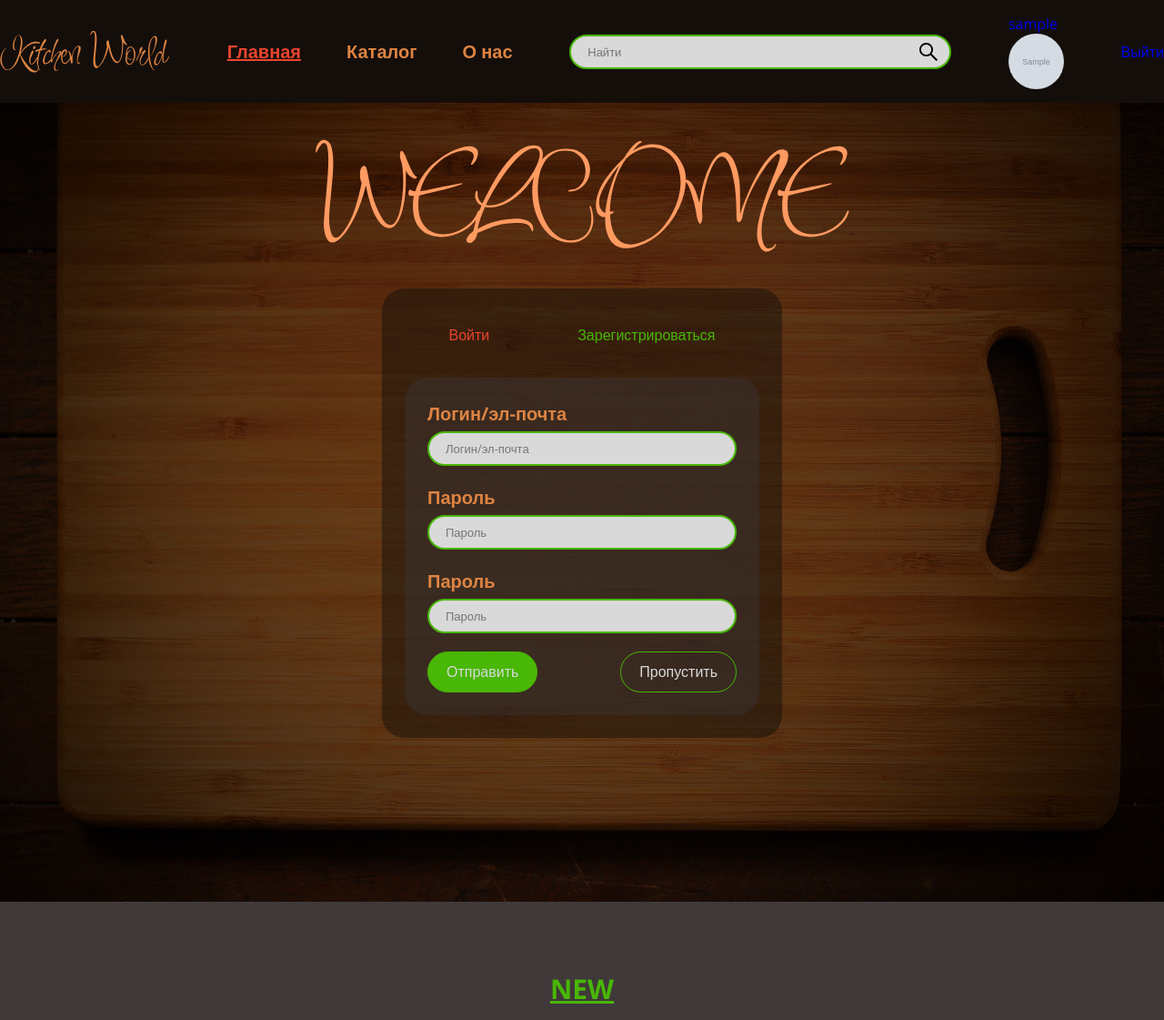
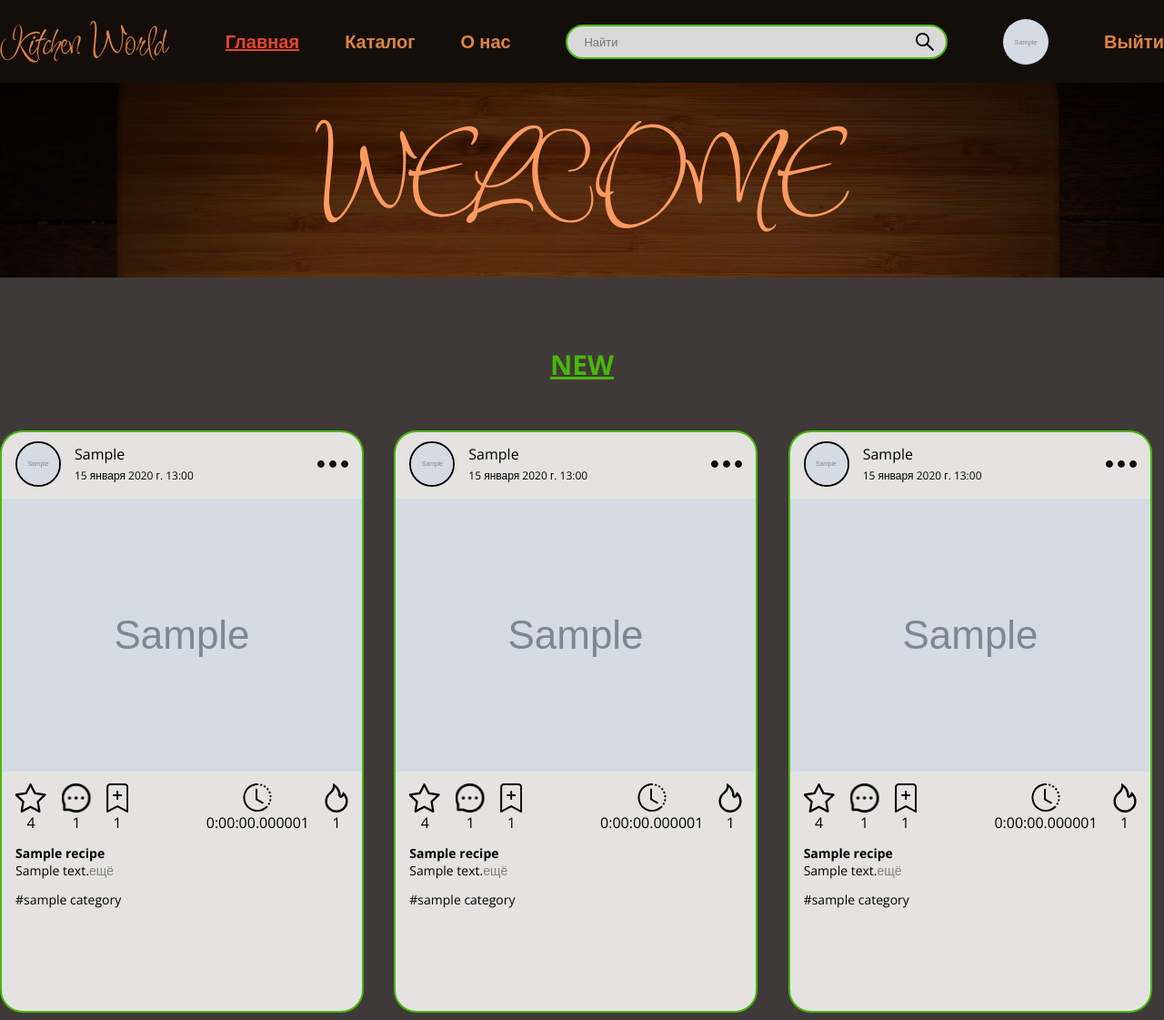
Before and after one commit to Svjatoslav-so/KitchenWorld, a Django app: page / in a window 1280 px wide. Shown: the top 1121 px of the page at 91% size. Run offline with Django 4.2, Linux system fonts and the light colour scheme; a user stored in the database is signed in; tables that the repository leaves empty hold one stand-in row (values such as "Sample post"); grey boxes marked "Sample" are stand-in pictures.

Commit message:
Добавлена автоматическая авторизация при регистрации
Удалена форма регистрации/авторизации с главной страницы, исправленны стили

```diff
--- a/kitchen_world/main/static/main/css/style.css
+++ b/kitchen_world/main/static/main/css/style.css
@@ -91,7 +91,7 @@ p, span {
 
 .header {
   background: linear-gradient(105.89deg, rgba(0, 0, 0, 0.6) 0%, rgba(0, 0, 0, 0.6) 100%), url("../images/headerbg.jpg") no-repeat center top/cover;
-  padding-bottom: 180px;
+  padding-bottom: 10px;
 }
 .header__img {
   display: block;
@@ -157,7 +157,7 @@ p, span {
   transform: translateY(-50%);
 }
 
-.login-btn {
+.login-btn, .login-btn:visited {
   color: #DE8443;
   font-weight: 700;
   font-size: 20px;
@@ -173,10 +173,11 @@ p, span {
 .profile {
   display: block;
   border-radius: 50px;
-  width: 61px;
-  height: 61px;
-  //background: url("../images/user.png") no-repeat center center/contain;
+  width: 50px;
+  height: 50px;
+  /* background: url("../images/user.png") no-repeat center center/contain; */
 }
+
 
 .login-form {
   display: block;
--- a/kitchen_world/main/static/main/js/main.js
+++ b/kitchen_world/main/static/main/js/main.js
@@ -7,6 +7,7 @@ const swiper = new Swiper('.new__swiper', {
 
     autoplay: {
         delay: 3000,
+        pauseOnMouseEnter: true,
       },
 
   });
--- a/kitchen_world/main/templates/main/base_generic.html
+++ b/kitchen_world/main/templates/main/base_generic.html
@@ -52,10 +52,9 @@
 
                 {% if request.user.is_authenticated %}
                 <a href="#">
-                    {{ user.username }}
-                    <img class="profile" src="{% if user.author.photo %} {{user.author.photo.url}} {% else %} {% static 'main/images/user.png' %} {% endif %}">
+                    <img class="profile" src="{% if user.author.photo %} {{user.author.photo.url}} {% else %} {% static 'main/images/user.svg' %} {% endif %}">
                 </a>
-                <a href="{% url 'logout' %}">Выйти</a>
+                <a href="{% url 'logout' %}" class="login-btn active">Выйти</a>
                 {% else %}
                 <a href="{% url 'login' %}" class="login-btn active">Войти</a>
                 {% endif %}
--- a/kitchen_world/main/templates/main/index.html
+++ b/kitchen_world/main/templates/main/index.html
@@ -9,28 +9,6 @@
         <!--== Start Welcome ==-->
         <div class="container">
             <img src="{% static 'main/images/welcome.svg' %}" alt="" class="header__img">
-
-            <form class="login-form" action="#" method="post">
-                <div class="btn-switch-wrapper">
-                    <button type="button" class="login-switch active">Войти</button>
-                    <button type="button" class="reg-switch">Зарегистрироваться</button>
-                </div>
-                <div class="login-form__inner">
-                    <h3 class="login-form__title">Логин/эл-почта</h3>
-                    <input class="login-form__input input" type="text" name="email" id="email"
-                        placeholder="Логин/эл-почта" required>
-                    <h3 class="login-form__title">Пароль</h3>
-                    <input class="login-form__input input" type="password" name="email" id="email" placeholder="Пароль"
-                        required>
-                    <h3 class="login-form__title">Пароль</h3>
-                    <input class="login-form__input input" type="password" name="email" id="email" placeholder="Пароль"
-                        required>
-                    <div class="btn-wrapper">
-                        <button class="btn submit active" type="submit">Отправить</button>
-                        <button class="btn skip" type="button">Пропустить</button>
-                    </div>
-                </div>
-            </form>
         </div>
         <!--== End Welcome ==-->
 {% endblock %}
@@ -48,7 +26,7 @@
 
                     {% for recipe, r_photo in recipes %}
                     <div class="swiper-slide">
-                        <div class="card">
+                        <div class="card" data-recipeId="{{ recipe.id }}">
                             <div class="card__header">
                                 <div class="card__recipe-autor">
                                     <img src="{{ recipe.user.author.photo.url }}" alt="" class="card__recipe-autor-avatar">
--- a/kitchen_world/main/views.py
+++ b/kitchen_world/main/views.py
@@ -1,4 +1,4 @@
-from django.contrib.auth import logout
+from django.contrib.auth import logout, login
 from django.contrib.auth.forms import AuthenticationForm
 from django.contrib.auth.views import LoginView
 from django.shortcuts import render, redirect
@@ -38,15 +38,7 @@ def index(request):
     return render(request, 'main/index.html', context=context)
 
 
-def login(request):
-    context = {
-        'action': 'login'
-    }
-    return render(request, 'main/login.html', context=context)
-
-
 class LoginUser(LoginView):
-    # form_class = AuthenticationForm
     form_class = LoginUserForm
     template_name = 'main/login.html'
     extra_context = {
@@ -61,7 +53,8 @@ def registration(request):
     if request.method == 'POST':
         form = RegistrationUserForm(request.POST)
         if form.is_valid():
-            form.save()
+            user = form.save()
+            login(request, user)
             return redirect('home')
     else:
         form = RegistrationUserForm()
```
Also changed, not shown: kitchen_world/export_db.py (+10 -10 lines), kitchen_world/main/static/main/images/user.svg (added).
